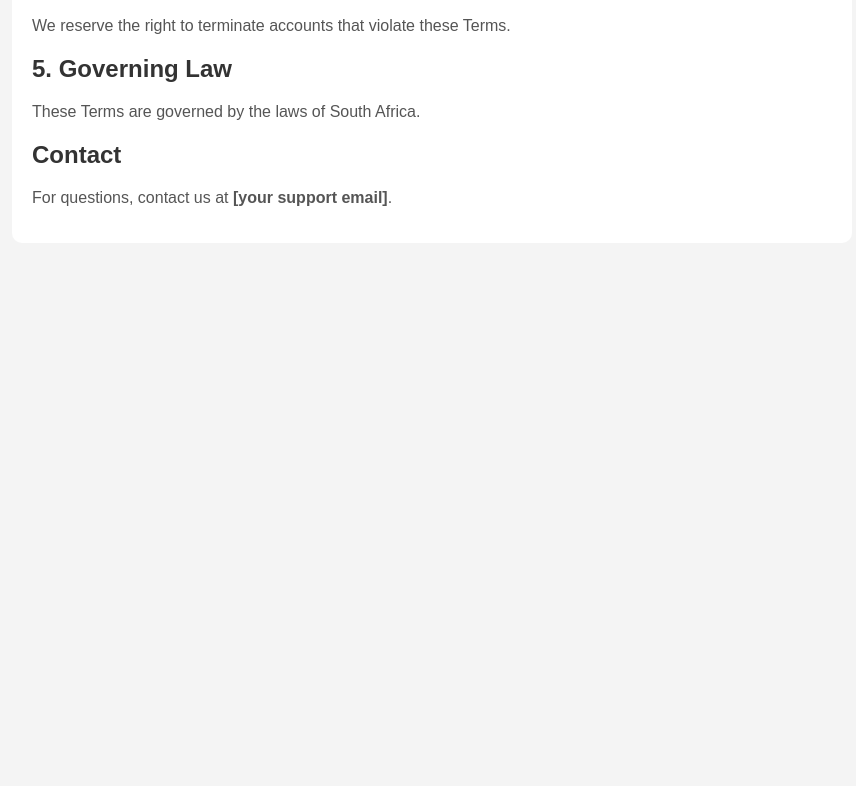
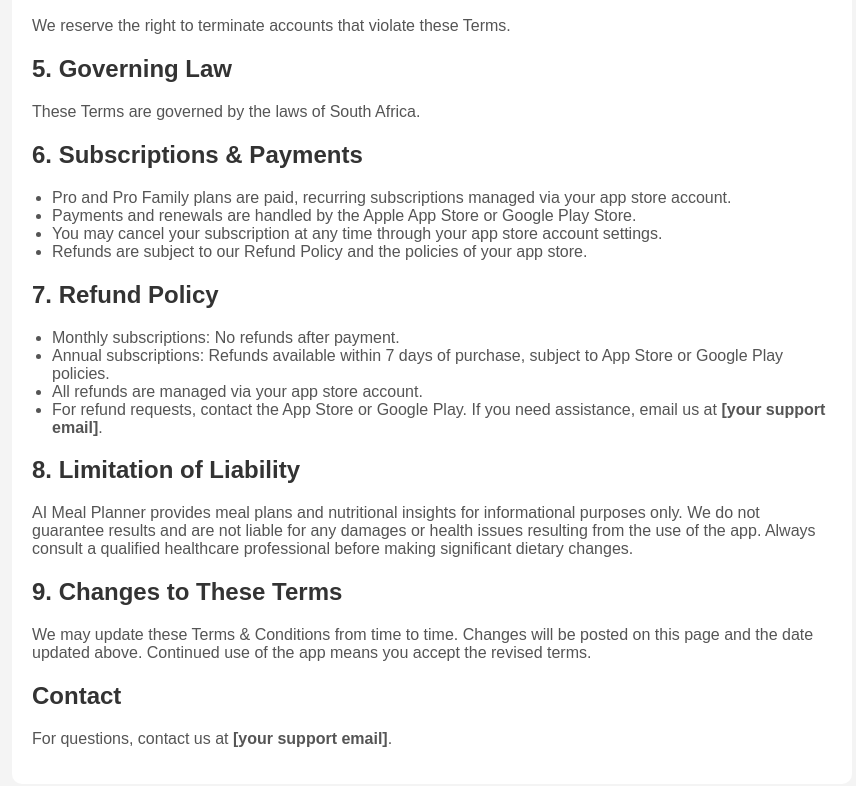
Before and after one commit to Hartman-92/ai-meal-planner-legal, a plain HTML site: page terms.html in a window 1280 px wide. Shown: the part 518-1304 px from the top of the page, without its empty margins (208-1064 px from the left). Before the commit the page ends 800 px from the top, so only its background shows below. Drawn offline with Linux system fonts and the light colour scheme.

Commit message:
Update terms.html

```diff
--- a/terms.html
+++ b/terms.html
@@ -40,6 +40,28 @@
         <h2>5. Governing Law</h2>
         <p>These Terms are governed by the laws of South Africa.</p>
 
+        <h2>6. Subscriptions & Payments</h2>
+        <ul>
+            <li>Pro and Pro Family plans are paid, recurring subscriptions managed via your app store account.</li>
+            <li>Payments and renewals are handled by the Apple App Store or Google Play Store.</li>
+            <li>You may cancel your subscription at any time through your app store account settings.</li>
+            <li>Refunds are subject to our Refund Policy and the policies of your app store.</li>
+        </ul>
+
+        <h2>7. Refund Policy</h2>
+        <ul>
+            <li>Monthly subscriptions: No refunds after payment.</li>
+            <li>Annual subscriptions: Refunds available within 7 days of purchase, subject to App Store or Google Play policies.</li>
+            <li>All refunds are managed via your app store account.</li>
+            <li>For refund requests, contact the App Store or Google Play. If you need assistance, email us at <strong>[your support email]</strong>.</li>
+        </ul>
+
+        <h2>8. Limitation of Liability</h2>
+        <p>AI Meal Planner provides meal plans and nutritional insights for informational purposes only. We do not guarantee results and are not liable for any damages or health issues resulting from the use of the app. Always consult a qualified healthcare professional before making significant dietary changes.</p>
+
+        <h2>9. Changes to These Terms</h2>
+        <p>We may update these Terms & Conditions from time to time. Changes will be posted on this page and the date updated above. Continued use of the app means you accept the revised terms.</p>
+
         <h2>Contact</h2>
         <p>For questions, contact us at <strong>[your support email]</strong>.</p>
     </div>
```
